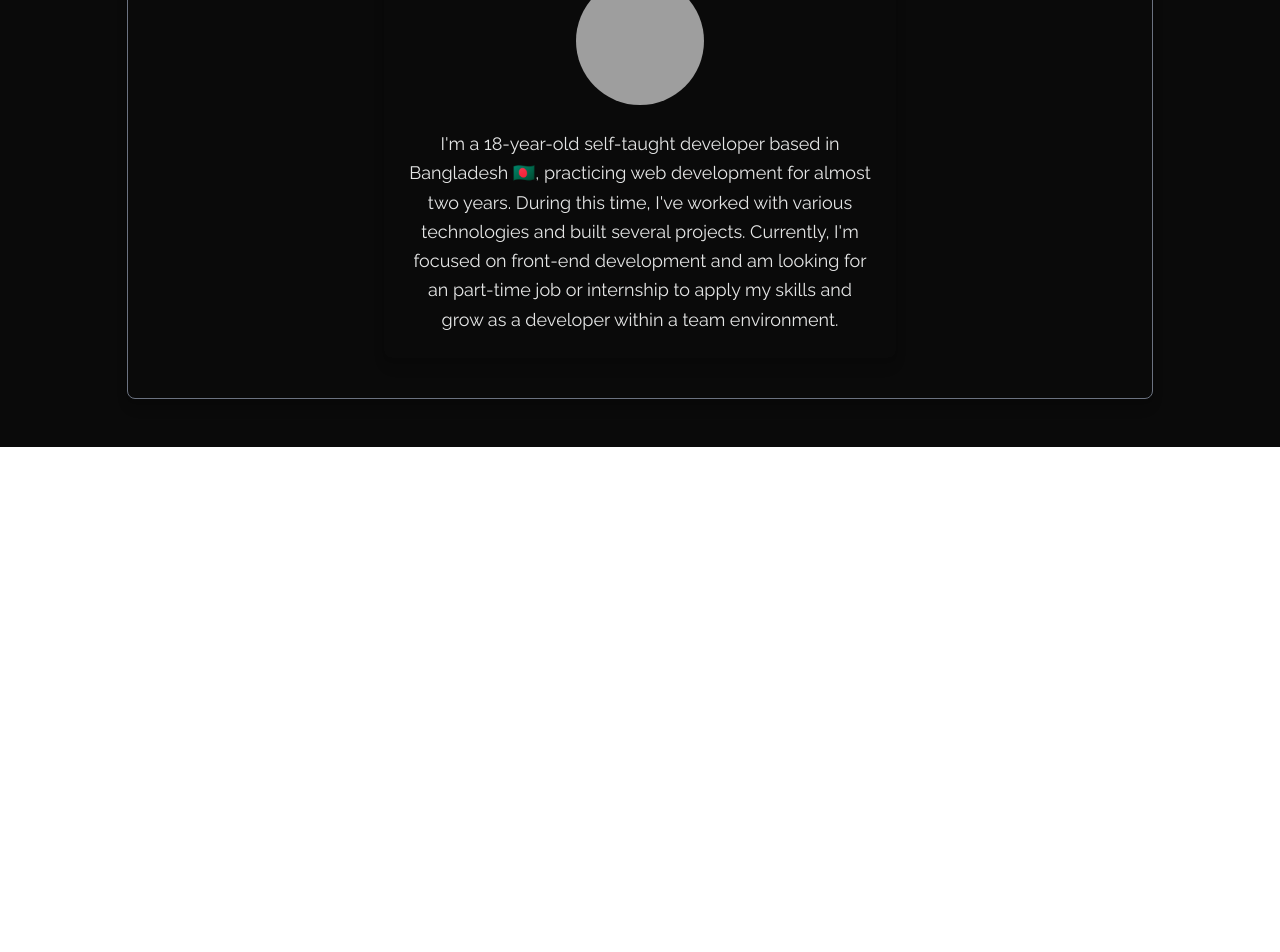
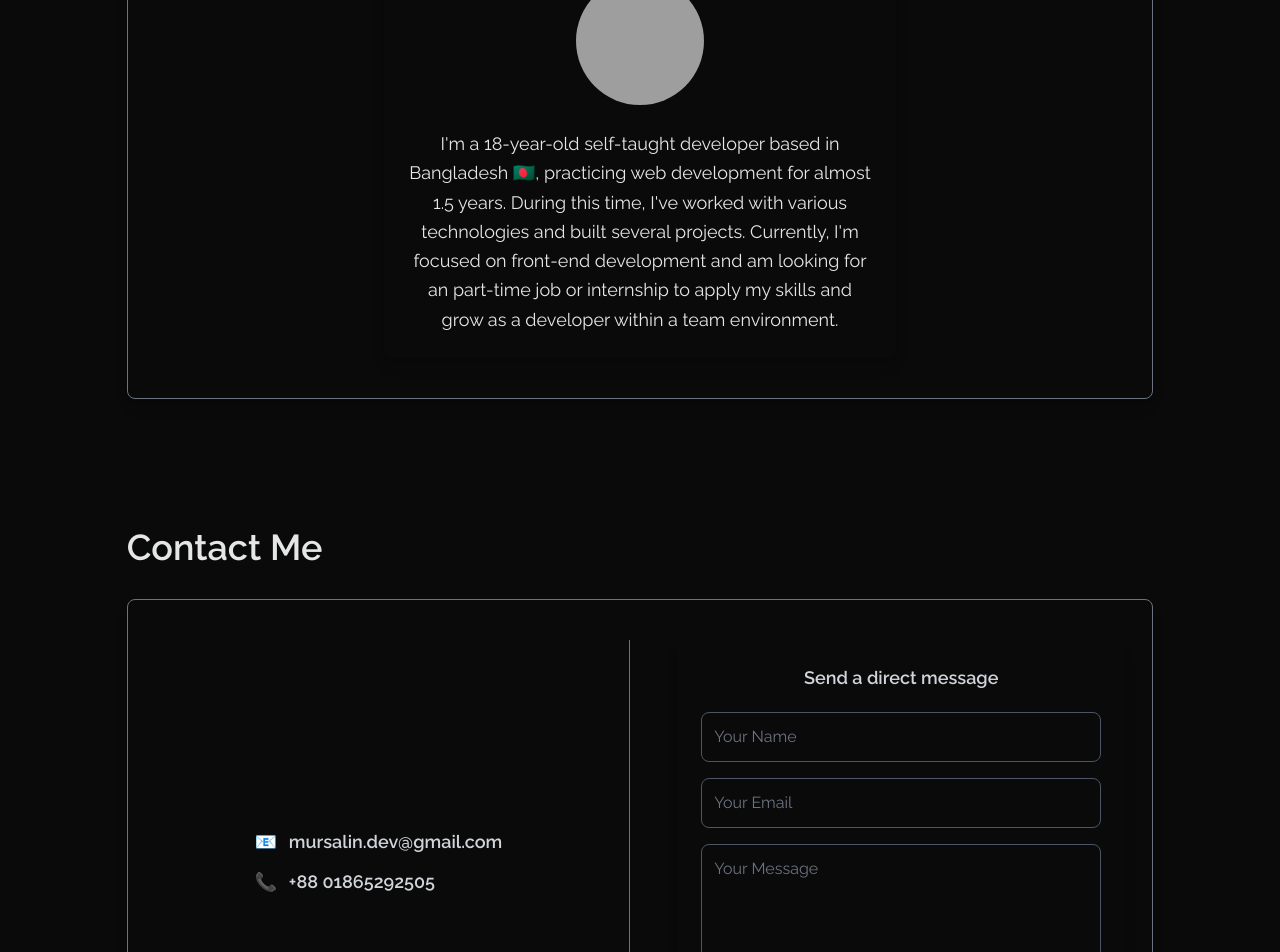
Before and after one commit to MursalinDevOps/mn-dev-portfolio, a React (Vite) app: page / in a window 1280 px wide. Shown: the part 1380-2332 px from the top of the page. Before the commit the page ends 1827 px from the top, so only its background shows below. Built offline with nearby package versions, Linux system fonts and the light colour scheme; grey boxes are pictures that could not be loaded.

Commit message:
contact me page added to the homepage

```diff
--- a/src/components/About/About.jsx
+++ b/src/components/About/About.jsx
@@ -26,7 +26,7 @@ const About = () => {
         />
         <p className="text-lg text-base-300 leading-relaxed" id="about-description">
           I'm a 18-year-old self-taught developer based in Bangladesh 🇧🇩, practicing web
-          development for almost two years. During this time, I've worked with
+          development for almost 1.5 years. During this time, I've worked with
           various technologies and built several projects. Currently, I'm
           focused on front-end development and am looking for an part-time job or internship to
           apply my skills and grow as a developer within a team environment.
--- a/src/components/Contact/ContactMe.jsx
+++ b/src/components/Contact/ContactMe.jsx
@@ -18,10 +18,12 @@ const ContactMe = () => {
             setTimeout(() => setPhoneTooltip(""), 2000); // Reset tooltip after 2 seconds
         }
     };
-
+    const contactContainerClass =
+    location.pathname === '/'
+      ? 'bg-[#0a0a0a] text-base-300' // Homepage styles
+      : 'bg-gradient-to-tr from-[#003333] to-[#000000] min-h-screen text-white';
     return (
-        <div className={`min-h-screen items-center  ${location.pathname !== '/' ? 'bg-gradient-to-tr from-[#003333] to-[#000000] min-h-svh' : ''}`}>
-            {/* Navbar */}
+        <div className={`${contactContainerClass} pb-12 px-6`}>
             {location.pathname !== '/' && (
                 <nav>
                     <NavBar />
--- a/src/components/Root.jsx
+++ b/src/components/Root.jsx
@@ -28,6 +28,9 @@ const Root = () => {
                 <section>
                 <About></About>
                 </section>
+                <section>
+                <ContactMe></ContactMe>
+                </section>
             </main>
         </div>
     );
```
